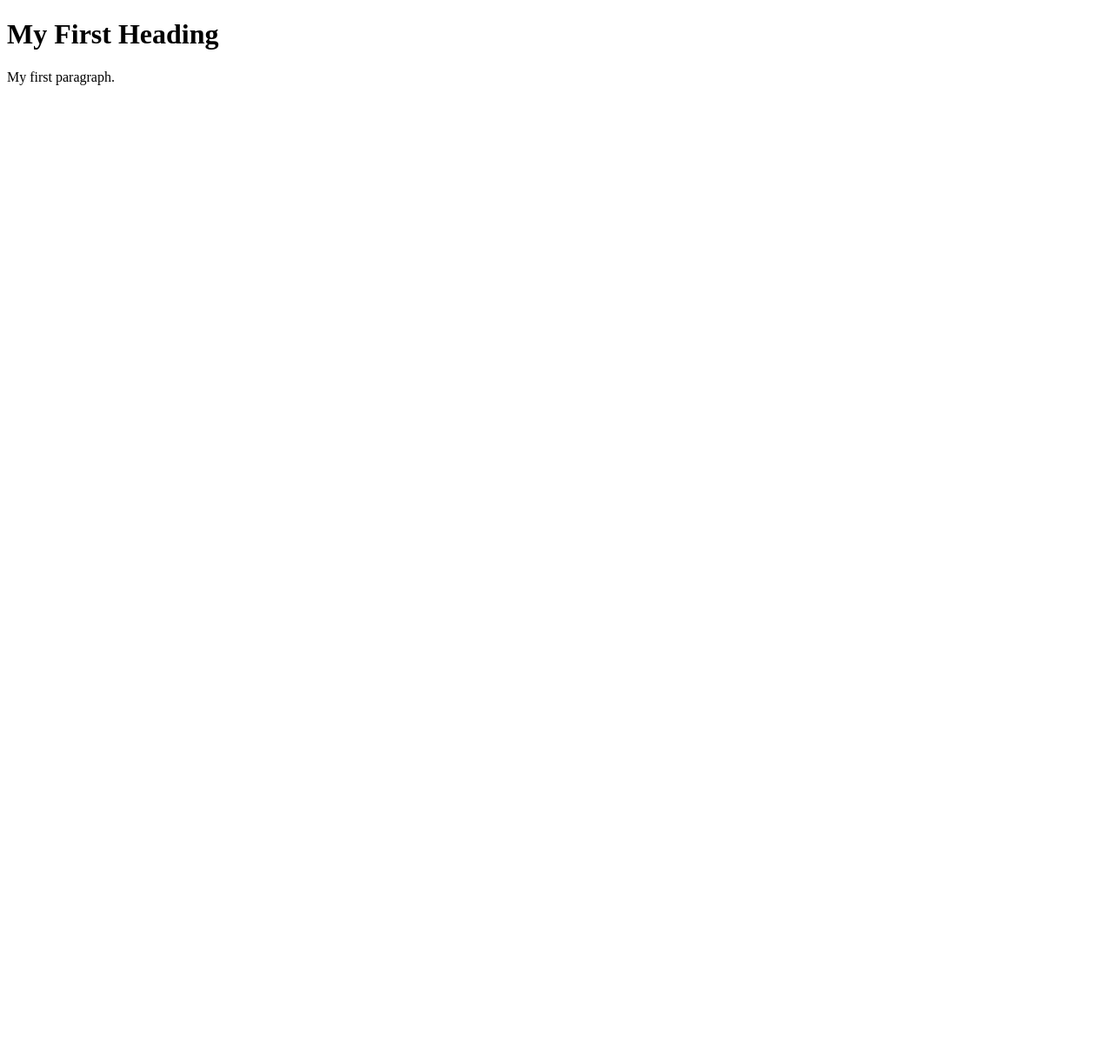
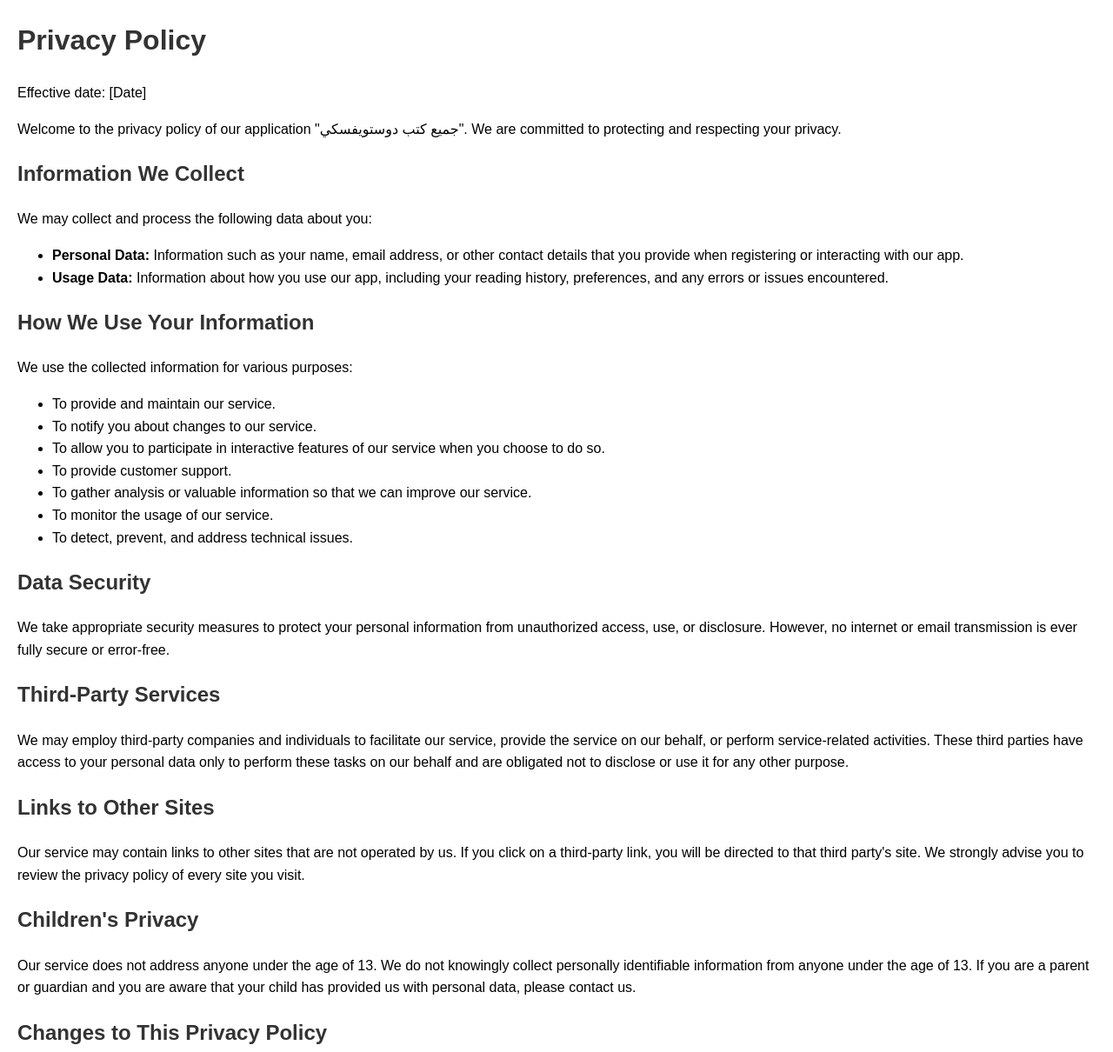
Before and after one commit to achkaouadil99/allworksoffyodordostoyevsky, a plain HTML site: page index.html in a window 1280 px wide. Shown: the top 1210 px of the page at 87% size. Before the commit the page ends 800 px from the top, so only its background shows below. Drawn offline with Linux system fonts and the light colour scheme.

Commit message:
Update index.html

```diff
--- a/index.html
+++ b/index.html
@@ -1,9 +1,67 @@
 <!DOCTYPE html>
-<html>
+<html lang="ar">
+<head>
+    <meta charset="UTF-8">
+    <meta name="viewport" content="width=device-width, initial-scale=1.0">
+    <title>Privacy Policy</title>
+    <style>
+        body {
+            font-family: Arial, sans-serif;
+            line-height: 1.6;
+            margin: 20px;
+        }
+        h1, h2, h3 {
+            color: #333;
+        }
+        p {
+            margin-bottom: 10px;
+        }
+    </style>
+</head>
 <body>
+    <h1>Privacy Policy</h1>
+    <p>Effective date: [Date]</p>
 
-<h1>My First Heading</h1>
-<p>My first paragraph.</p>
+    <p>Welcome to the privacy policy of our application "جميع كتب دوستويفسكي". We are committed to protecting and respecting your privacy.</p>
 
+    <h2>Information We Collect</h2>
+    <p>We may collect and process the following data about you:</p>
+    <ul>
+        <li><strong>Personal Data:</strong> Information such as your name, email address, or other contact details that you provide when registering or interacting with our app.</li>
+        <li><strong>Usage Data:</strong> Information about how you use our app, including your reading history, preferences, and any errors or issues encountered.</li>
+    </ul>
+
+    <h2>How We Use Your Information</h2>
+    <p>We use the collected information for various purposes:</p>
+    <ul>
+        <li>To provide and maintain our service.</li>
+        <li>To notify you about changes to our service.</li>
+        <li>To allow you to participate in interactive features of our service when you choose to do so.</li>
+        <li>To provide customer support.</li>
+        <li>To gather analysis or valuable information so that we can improve our service.</li>
+        <li>To monitor the usage of our service.</li>
+        <li>To detect, prevent, and address technical issues.</li>
+    </ul>
+
+    <h2>Data Security</h2>
+    <p>We take appropriate security measures to protect your personal information from unauthorized access, use, or disclosure. However, no internet or email transmission is ever fully secure or error-free.</p>
+
+    <h2>Third-Party Services</h2>
+    <p>We may employ third-party companies and individuals to facilitate our service, provide the service on our behalf, or perform service-related activities. These third parties have access to your personal data only to perform these tasks on our behalf and are obligated not to disclose or use it for any other purpose.</p>
+
+    <h2>Links to Other Sites</h2>
+    <p>Our service may contain links to other sites that are not operated by us. If you click on a third-party link, you will be directed to that third party's site. We strongly advise you to review the privacy policy of every site you visit.</p>
+
+    <h2>Children's Privacy</h2>
+    <p>Our service does not address anyone under the age of 13. We do not knowingly collect personally identifiable information from anyone under the age of 13. If you are a parent or guardian and you are aware that your child has provided us with personal data, please contact us.</p>
+
+    <h2>Changes to This Privacy Policy</h2>
+    <p>We may update our privacy policy from time to time. We will notify you of any changes by posting the new privacy policy on this page.</p>
+
+    <h2>Contact Us</h2>
+    <p>If you have any questions about this privacy policy, please contact us:</p>
+    <ul>
+        <li>Email: [Your Email Address]</li>
+    </ul>
 </body>
 </html>
```
